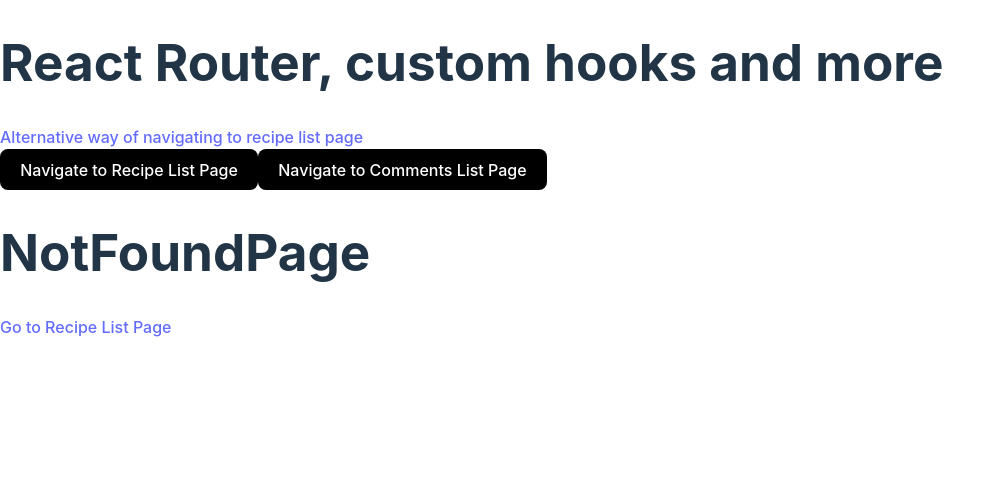
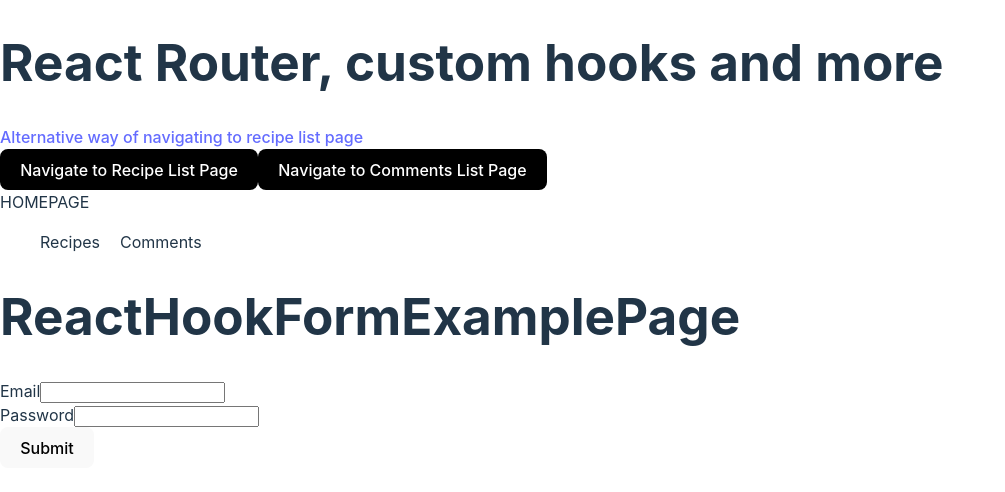
Before and after one commit to taneracar/ReactRouterandCustomHooks, a React (Vite) app: page /home/react-hook-form in a window 1280 px wide. Shown: the top 492 px of the page, without its empty margins (0-1005 px from the left). Built offline with nearby package versions, Linux system fonts and the light colour scheme.

Commit message:
using ReactHookForm

```diff
--- a/package.json
+++ b/package.json
@@ -12,6 +12,7 @@
   "dependencies": {
     "react": "^18.3.1",
     "react-dom": "^18.3.1",
+    "react-hook-form": "^7.54.2",
     "react-router-dom": "^7.1.1",
     "swr": "^2.3.0"
   },
--- a/src/App.jsx
+++ b/src/App.jsx
@@ -4,6 +4,7 @@ import CommentsList from "./pages/comments";
 import RecipeDetailsPage from "./pages/recipe-details";
 import NotFoundPage from "./pages/not-found";
 import Layout from "./component/layout";
+import ReactHookFormExamplePage from "./pages/react-hook-form-example";
 
 function App() {
   const navigate = useNavigate();
@@ -30,6 +31,11 @@ function App() {
       <Routes>
         <Route path="/home" element={<Layout />}>
           <Route path="recipe-list" element={<RecipeList />} />
+          <Route
+            path="react-hook-form"
+            element={<ReactHookFormExamplePage />}
+          />
+
           <Route path="comments-list" element={<CommentsList />} />
           <Route path="recipe-list/:id" element={<RecipeDetailsPage />} />
         </Route>
--- /dev/null
+++ b/src/pages/react-hook-form-example/index.jsx
@@ -0,0 +1,61 @@
+import React from "react";
+import { useForm } from "react-hook-form";
+
+const ReactHookFormExamplePage = () => {
+  const {
+    register,
+    handleSubmit,
+    formState: { errors },
+  } = useForm();
+
+  function onSubmitForm(formData) {
+    console.log(formData);
+  }
+
+  return (
+    <div>
+      <h1>ReactHookFormExamplePage</h1>
+      <form onSubmit={handleSubmit(onSubmitForm)}>
+        <div>
+          <label htmlFor="email">Email</label>
+          <input
+            {...register("email", {
+              required: true,
+            })}
+            type="email"
+            name="email"
+          />
+          {errors.email && errors.email.type === "required" ? (
+            <p style={{ color: "red", fontWeight: "bold", margin: "20px" }}>
+              Email is reqired
+            </p>
+          ) : null}
+        </div>
+        <div>
+          <label htmlFor="name">Password</label>
+          <input
+            {...register("password", {
+              required: true,
+              minLength: 8,
+            })}
+            type="password"
+            name="password"
+          />
+          {errors.password && errors.password.type === "required" ? (
+            <p style={{ color: "red", fontWeight: "bold", margin: "20px" }}>
+              Password is reqired
+            </p>
+          ) : null}
+          {errors.password && errors.password.type === "minLength" ? (
+            <p style={{ color: "red", fontWeight: "bold", margin: "20px" }}>
+              Password must be longer than 8 charachters
+            </p>
+          ) : null}
+        </div>
+        <button type="submit">Submit</button>
+      </form>
+    </div>
+  );
+};
+
+export default ReactHookFormExamplePage;
```
Also changed, not shown: 1 other file (tests, documents, lock files or other folders).
